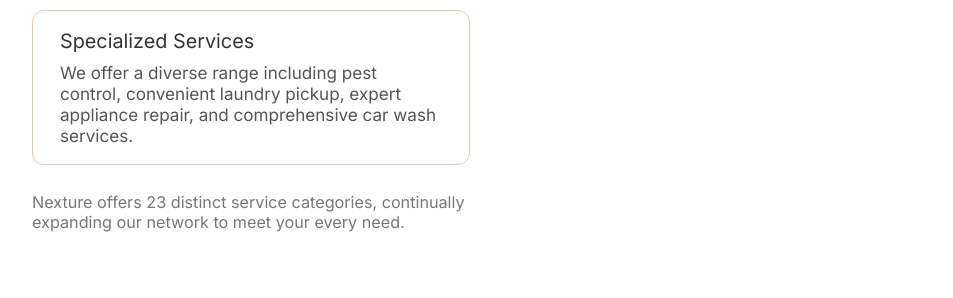
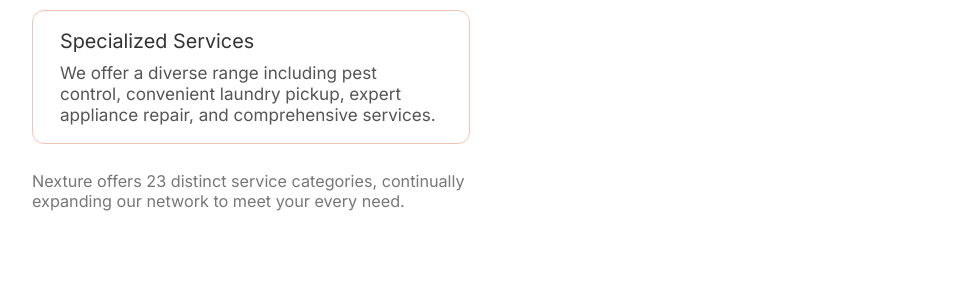
Before and after one commit to Yogeshwar05/Nexture, a plain HTML site: page index.html in a window 1280 px wide. Shown: the part 2278-2576 px from the top of the page, without its empty margins (146-1099 px from the left). Drawn offline with nearby package versions, Linux system fonts and the light colour scheme.

Commit message:
Update index.html

```diff
--- a/index.html
+++ b/index.html
@@ -137,8 +137,7 @@
               <div class="line"></div>
               <p>
                 We offer a diverse range including pest control, convenient
-                laundry pickup, expert appliance repair, and comprehensive car
-                wash services.
+                laundry pickup, expert appliance repair, and comprehensive services.
               </p>
             </div>
           </div>
```
